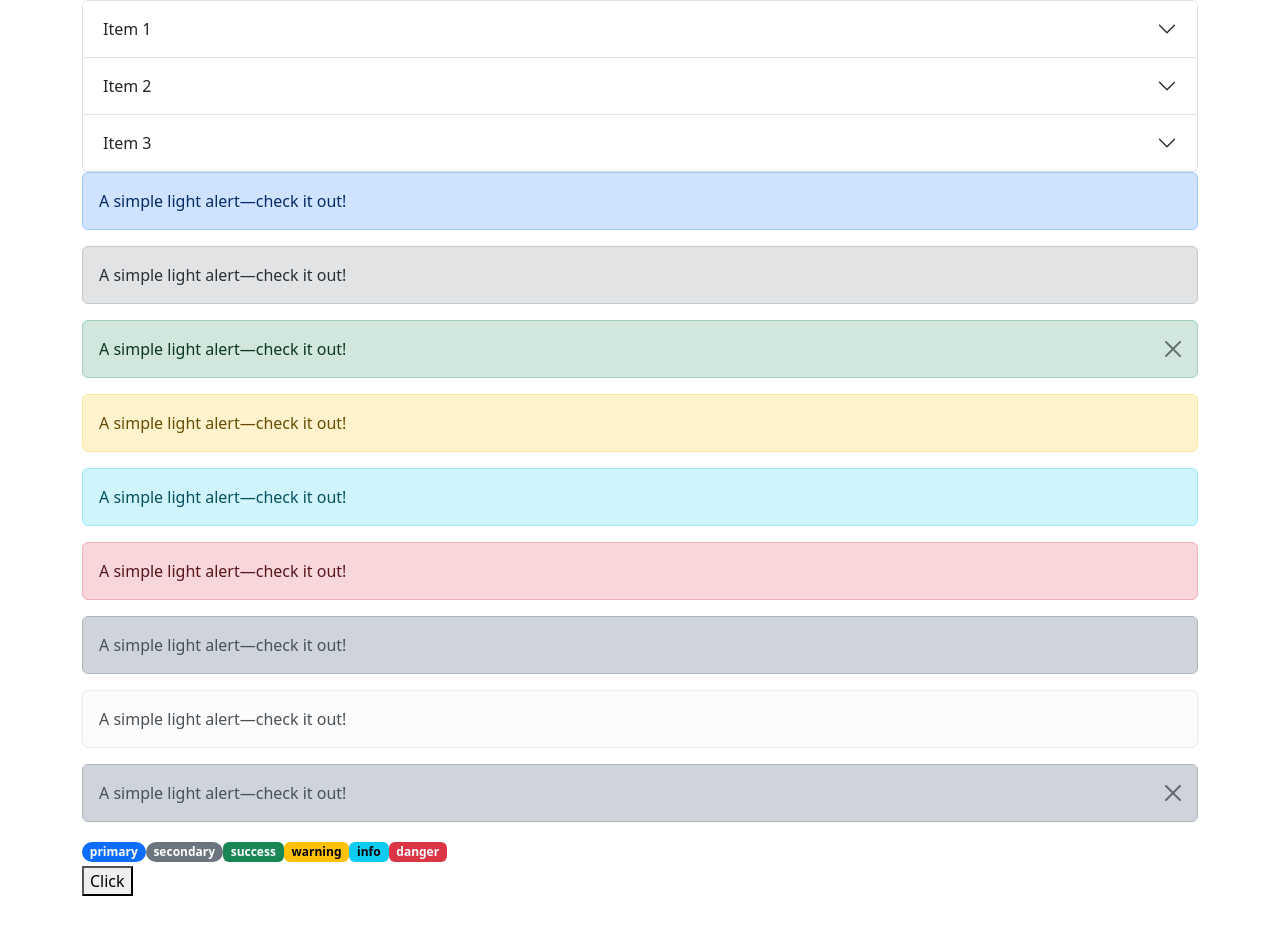
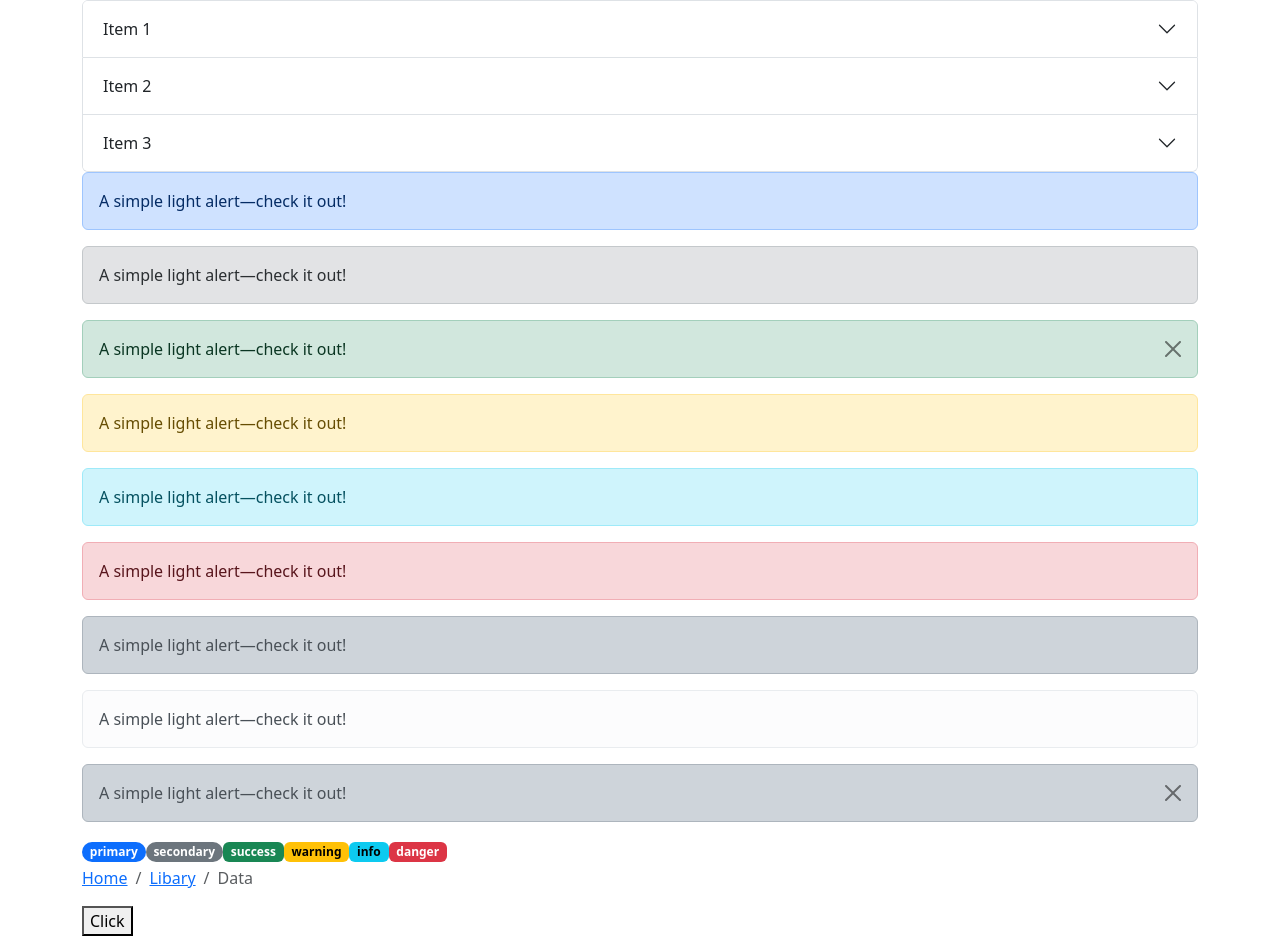
Before and after one commit to ridwan-p/template-reactjs, a React (Vite) app: page / in a window 1280 px wide. Before the commit the page ends 896 px from the top, so only its background shows below. Built offline with nearby package versions, Linux system fonts and the light colour scheme.

Commit message:
add breadcrumb

```diff
--- /dev/null
+++ b/src/core/components/Breadcrumb.tsx
@@ -0,0 +1,70 @@
+import React from 'react'
+import { IPropsBreadcrumb, IPropsBreadcrumbContainer, IPropsBreadcrumbItem } from './interfaces';
+import clsx from 'clsx';
+
+export const BreadcrumbContainer: React.FC<IPropsBreadcrumbContainer> = ({
+  element: Element = 'nav',
+  children,
+  className,
+  ...props
+}) => {
+  return (
+    <Element
+      className={className}
+      aria-label="breadcrumb"
+      {...props}
+    >
+      <ul className='breadcrumb'>
+        {children}
+      </ul>
+    </Element>
+  )
+}
+
+export const BreadcrumbItem: React.FC<IPropsBreadcrumbItem> = ({
+  children,
+  className,
+  isActive,
+  ...props
+}) => {
+
+  return (
+    <li
+      className={clsx(
+        'breadcrumb-item',
+        { active: isActive },
+        className
+      )}
+      {...props}
+    >
+      {children}
+    </li>
+  )
+}
+
+
+export const Breadcrumb: React.FC<IPropsBreadcrumb> = ({
+  element,
+  className,
+  items,
+  ...props
+}) => {
+
+  return (
+    <BreadcrumbContainer
+      element={element}
+      className={className}
+      {...props}
+    >
+      {
+        items.map((item, key) => (
+          <BreadcrumbItem
+            key={key}
+            children={item.label}
+            isActive={item.isActive}
+          />
+        ))
+      }
+    </BreadcrumbContainer>
+  )
+}
--- a/src/core/components/index.ts
+++ b/src/core/components/index.ts
@@ -1,5 +1,6 @@
 export * from "./Accordion";
 export * from "./Alert";
 export * from "./Badge";
+export * from "./Breadcrumb";
 export * from "./Container";
 export * from "./Collapse";
--- a/src/core/components/interfaces/index.ts
+++ b/src/core/components/interfaces/index.ts
@@ -1 +1,5 @@
 export * from './Accordion'
+export * from './Alert'
+export * from './Badge'
+export * from './Breadcrumb'
+export * from './Container'
--- a/src/views/screens/Home/index.tsx
+++ b/src/views/screens/Home/index.tsx
@@ -1,5 +1,5 @@
 import { useState } from 'react';
-import { Accordion, Alert, Badge, Collapse, Container } from '../../../core/components';
+import { Accordion, Alert, Badge, Breadcrumb, Collapse, Container } from '../../../core/components';
 import { ToggleParamsAccordion } from '../../../core/components/interfaces';
 
 export const Home = () => {
@@ -52,6 +52,15 @@ export const Home = () => {
         <Badge color='info'>info</Badge>
         <Badge color='danger'>danger</Badge>
       </div>
+      <div className="my-1">
+        <Breadcrumb
+          items={[
+            { label: <a href='#home'>Home</a> },
+            { label: <a href='#libary'>Libary</a> },
+            { label: "Data", isActive: true },
+          ]}
+        />
+      </div>
       <Collapse isOpen={isOpenCollapse} >
         <div className="card" style={{ width: 300 }}>
           <div className="card-body">
```
Also changed, not shown: src/core/components/interfaces/Breadcrumb.ts (added, +20 -0 lines).
